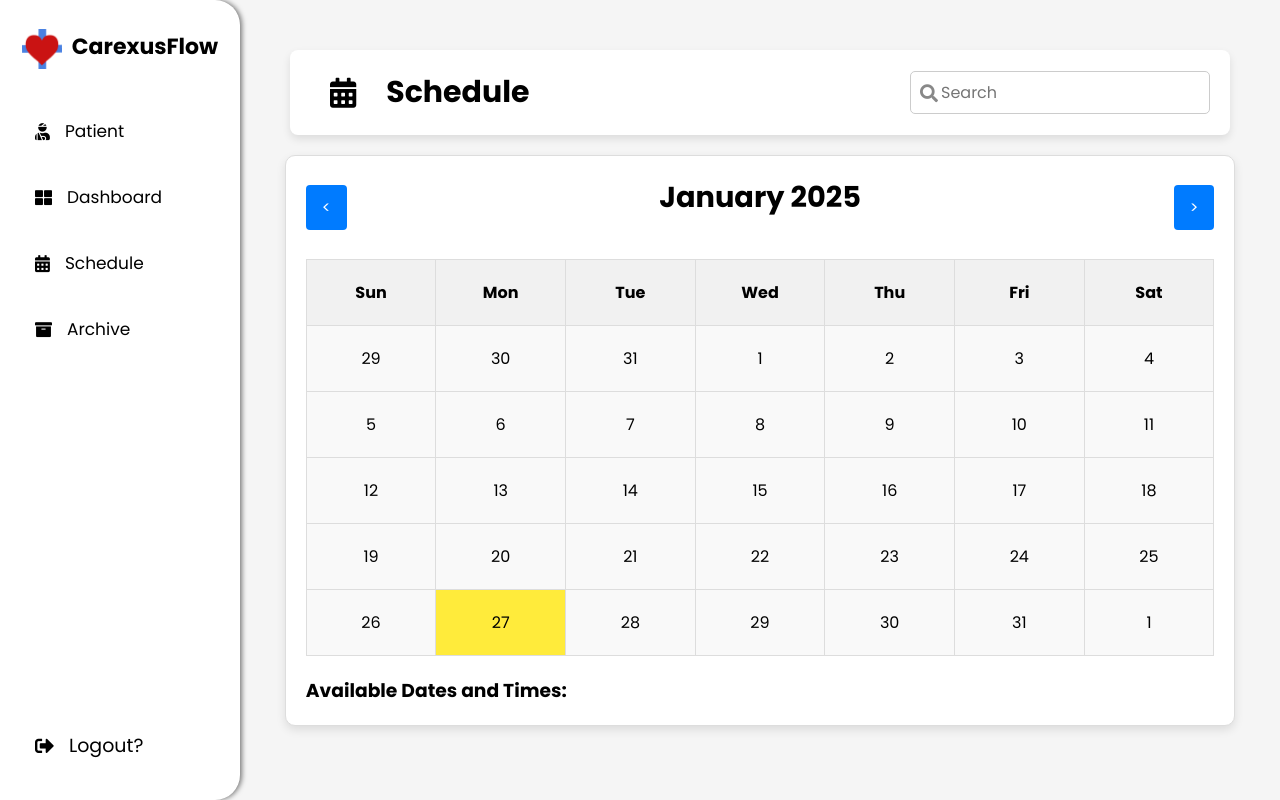
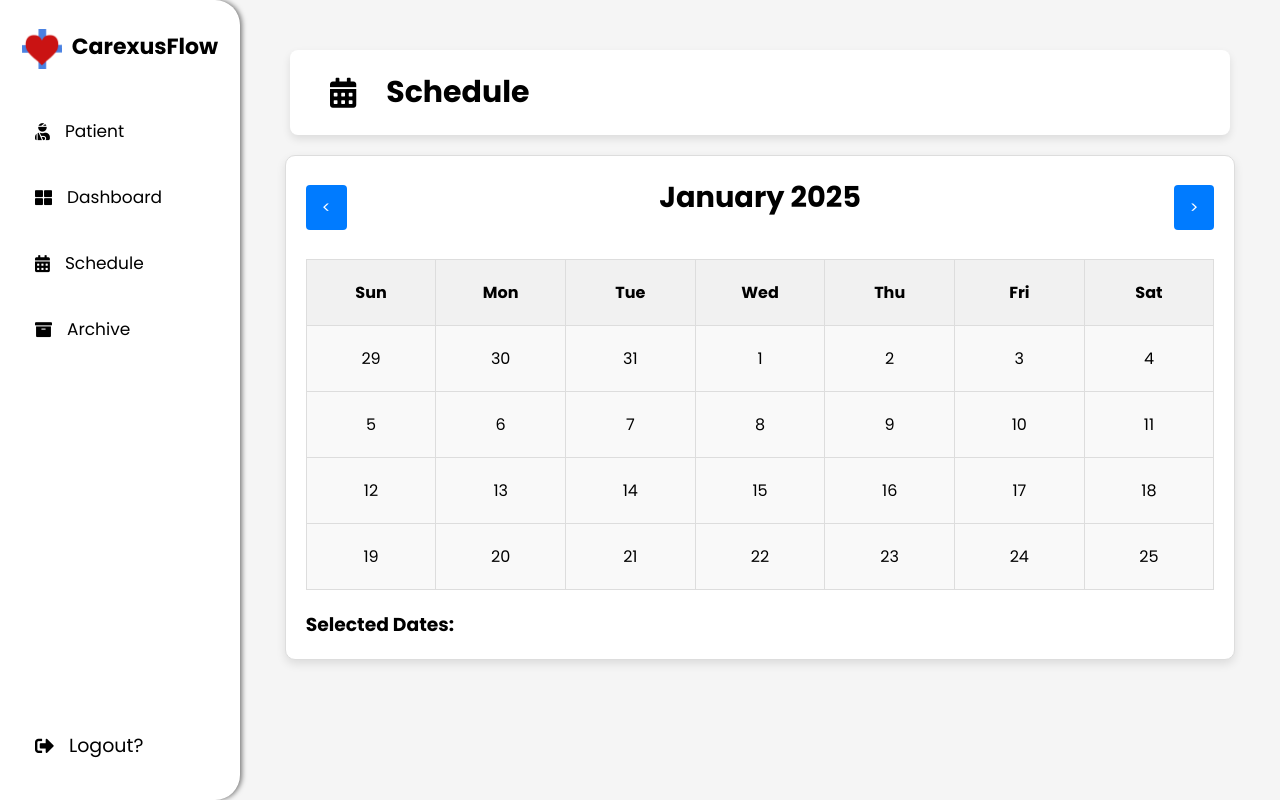
Before and after one commit to dumbbass/IntegCode, an Angular app: page /schedule in a window 1280 px wide. Built offline with nearby package versions, Linux system fonts and the light colour scheme.

Commit message:
Calendar

```diff
--- a/src/app/ADMIN/schedule/schedule.component.html
+++ b/src/app/ADMIN/schedule/schedule.component.html
@@ -6,21 +6,14 @@
         <div class="logo">
           <i class="fas fa-calendar-alt"></i> Schedule
         </div>
-        <div class="search-container">
-          <input type="text" class="search-bar" placeholder="Search">
-          <i class="fas fa-search search-icon"></i>
-        </div>
       </div>
     </div>
 
-
-    <!-- CONTENTS -->
-
-
+    <!-- Minimal content -->
     <div class="schedule-container">
       <div class="calendar-header">
         <button (click)="prevMonth()" class="btn">&lt;</button>
-        <h2 class="calendar-title">{{ currentMonth | date: 'MMMM yyyy' }}</h2>
+        <h2 class="calendar-title">{{ currentMonth$ | async | date: 'MMMM yyyy' }}</h2>
         <button (click)="nextMonth()" class="btn">&gt;</button>
       </div>
 
@@ -36,7 +29,7 @@
                 class="calendar-cell"
                 [class.selected]="isSelected(day)"
                 [class.today]="isToday(day)"
-                (click)="openModal(day)">
+                (click)="toggleDateSelection(day)">
               {{ day.getDate() }}
             </td>
           </tr>
@@ -44,26 +37,19 @@
       </table>
 
       <div class="selected-dates">
-        <h3>Available Dates and Times:</h3>
+        <h3>Selected Dates:</h3>
         <ul>
-          <li *ngFor="let entry of availability; let i = index">
-            <strong>{{ entry.date | date: 'MMMM d, yyyy' }}</strong>:
-            <span *ngFor="let time of entry.times; let last = last">
-              {{ formatTime(time) }}<span *ngIf="!last">, </span>
-            </span>
-            <button (click)="updateAvailability(i)">Update</button>
-            <button (click)="deleteAvailability(i)">Delete</button>
+          <li *ngFor="let date of selectedDates">
+            {{ date | date:'MMMM d, yyyy' }}
           </li>
         </ul>
       </div>
-
     </div>
 
-    <!-- Modal -->
     <div class="modal" *ngIf="isModalOpen">
       <div class="modal-content">
         <span class="close-btn" (click)="closeModal()">&times;</span>
-    <h2 class="modal-title">Set Available Times for {{ modalDate | date: 'fullDate' }}</h2>
+        <h2 class="modal-title">Set Available Times for {{ modalDate | date:'fullDate' }}</h2>
 
         <div class="time-input-container">
           <input type="time" [(ngModel)]="newTime" class="time-input" />
@@ -85,7 +71,5 @@
         </div>
       </div>
     </div>
-
-
   </div>
 </div>
--- a/src/app/ADMIN/schedule/schedule.component.ts
+++ b/src/app/ADMIN/schedule/schedule.component.ts
@@ -2,8 +2,9 @@ import { Component } from '@angular/core';
 import { CommonModule } from '@angular/common';
 import { RouterModule } from '@angular/router';
 import { AdminsidenavComponent } from '../adminsidenav/adminsidenav.component';
+import { FormsModule } from '@angular/forms';
+import { BehaviorSubject } from 'rxjs';
 import { startOfMonth, endOfMonth, startOfWeek, endOfWeek, addDays, isSameDay } from 'date-fns';
-import { FormsModule } from '@angular/forms';
 
 @Component({
   selector: 'app-schedule',
@@ -17,49 +18,85 @@ import { FormsModule } from '@angular/forms';
   styleUrls: ['./schedule.component.css']
 })
 export class ScheduleComponent {
-  currentMonth: Date = new Date();
+  // Use BehaviorSubject for efficient updates
+  currentMonth$ = new BehaviorSubject<Date>(new Date());
+  weekDays: string[] = ['Sun', 'Mon', 'Tue', 'Wed', 'Thu', 'Fri', 'Sat'];
+
+  // Cache for generated weeks
+  private weeksCache: Date[][] | null = null;
+  private cacheMonth: number | null = null;
+
   selectedDates: Date[] = [];
-  weekDays: string[] = ['Sun', 'Mon', 'Tue', 'Wed', 'Thu', 'Fri', 'Sat'];
-  daysInMonth: Date[] = [];
-  availability: { date: Date; times: string[] }[] = []; // Store availability
-
-  // Modal state
-  isModalOpen: boolean = false;
+  isModalOpen = false;
   modalDate: Date | null = null;
   modalTimes: string[] = [];
-  newTime: string = '';
+  newTime = '';
+
+  availability: { date: Date; times: string[] }[] = [];
 
   constructor() {
-    this.generateCalendar();
+    console.log('ScheduleComponent initialized');
+    // Subscribe to month changes
+    this.currentMonth$.subscribe(() => {
+      this.generateWeeks();
+    });
   }
 
+  // Optimized month navigation
   prevMonth() {
-    this.currentMonth = new Date(this.currentMonth.setMonth(this.currentMonth.getMonth() - 1));
-    this.generateCalendar();
+    const current = this.currentMonth$.value;
+    this.currentMonth$.next(new Date(current.getFullYear(), current.getMonth() - 1, 1));
   }
 
   nextMonth() {
-    this.currentMonth = new Date(this.currentMonth.setMonth(this.currentMonth.getMonth() + 1));
-    this.generateCalendar();
+    const current = this.currentMonth$.value;
+    this.currentMonth$.next(new Date(current.getFullYear(), current.getMonth() + 1, 1));
   }
 
-  generateCalendar() {
-    const start = startOfWeek(startOfMonth(this.currentMonth));
-    const end = endOfWeek(endOfMonth(this.currentMonth));
+  // Generate only visible weeks
+  generateWeeks(): Date[][] {
+    const current = this.currentMonth$.value;
 
-    const days = [];
-    let day = start;
-    while (day <= end) {
-      days.push(new Date(day));
-      day = addDays(day, 1);
+    // Return cached weeks if available
+    if (this.weeksCache && this.cacheMonth === current.getMonth()) {
+      return this.weeksCache;
     }
-    this.daysInMonth = days;
+
+    const weeks: Date[][] = [];
+    let week: Date[] = [];
+
+    // Get first day of month
+    const firstDay = new Date(current.getFullYear(), current.getMonth(), 1);
+    // Get last day of month
+    const lastDay = new Date(current.getFullYear(), current.getMonth() + 1, 0);
+
+    // Start from the first day of the week that includes the first day of the month
+    const startDay = new Date(firstDay);
+    startDay.setDate(firstDay.getDate() - firstDay.getDay());
+
+    // Generate only the visible days
+    while (startDay <= lastDay) {
+      week.push(new Date(startDay));
+      if (week.length === 7) {
+        weeks.push(week);
+        week = [];
+      }
+      startDay.setDate(startDay.getDate() + 1);
+    }
+
+    // Cache the result
+    this.weeksCache = weeks;
+    this.cacheMonth = current.getMonth();
+
+    return weeks;
   }
 
-  isSelected(date: Date): boolean {
-    return this.selectedDates.some((d) => isSameDay(d, date));
+  // Get weeks for the template
+  getWeeks(): Date[][] {
+    return this.generateWeeks();
   }
 
+  // Optimized isToday check
   isToday(date: Date): boolean {
     const today = new Date();
     return date.getDate() === today.getDate() &&
@@ -67,28 +104,24 @@ export class ScheduleComponent {
            date.getFullYear() === today.getFullYear();
   }
 
-  getWeeks(): Date[][] {
-    const weeks: Date[][] = [];
-    let week: Date[] = [];
-
-    this.daysInMonth.forEach((day, index) => {
-      week.push(day);
-      if ((index + 1) % 7 === 0) {
-        weeks.push(week);
-        week = [];
-      }
-    });
-
-    if (week.length > 0) {
-      weeks.push(week);
-    }
-
-    return weeks;
+  // Date selection handling
+  isSelected(date: Date): boolean {
+    return this.selectedDates.some(d => d && isSameDay(d, date));
   }
 
+  toggleDateSelection(date: Date) {
+    const index = this.selectedDates.findIndex(d => isSameDay(d, date));
+    if (index >= 0) {
+      this.selectedDates.splice(index, 1);
+    } else {
+      this.selectedDates.push(new Date(date));
+    }
+  }
+
+  // Modal handling
   openModal(date: Date) {
-    this.modalDate = date;
-    const existingEntry = this.availability.find((entry) => isSameDay(entry.date, date));
+    this.modalDate = new Date(date);
+    const existingEntry = this.availability.find(entry => isSameDay(entry.date, date));
     this.modalTimes = existingEntry ? [...existingEntry.times] : [];
     this.isModalOpen = true;
   }
@@ -100,6 +133,7 @@ export class ScheduleComponent {
     this.newTime = '';
   }
 
+  // Time management
   addTime() {
     if (this.newTime && !this.modalTimes.includes(this.newTime)) {
       this.modalTimes.push(this.newTime);
@@ -108,41 +142,33 @@ export class ScheduleComponent {
   }
 
   removeTime(time: string) {
-    this.modalTimes = this.modalTimes.filter((t) => t !== time);
+    this.modalTimes = this.modalTimes.filter(t => t !== time);
   }
 
+  // Availability management
   saveAvailability() {
     if (this.modalDate) {
-      const existingEntry = this.availability.find((entry) =>
-        isSameDay(new Date(entry.date), this.modalDate!)
+      const existingEntry = this.availability.find(entry =>
+        isSameDay(entry.date, this.modalDate!)
       );
+
       if (existingEntry) {
         existingEntry.times = [...this.modalTimes];
       } else {
-        this.availability.push({ date: this.modalDate, times: [...this.modalTimes] });
+        this.availability.push({
+          date: new Date(this.modalDate),
+          times: [...this.modalTimes]
+        });
       }
       this.closeModal();
     }
   }
 
-  // Helper function to format time to AM/PM
+  // Time formatting
   formatTime(time: string): string {
-    const [hours, minutes] = time.split(':').map(Number); // Split time into hours and minutes
+    const [hours, minutes] = time.split(':').map(Number);
     const amPm = hours >= 12 ? 'PM' : 'AM';
-    const formattedHours = hours % 12 || 12; // Convert to 12-hour format
+    const formattedHours = hours % 12 || 12;
     return `${formattedHours}:${minutes < 10 ? '0' + minutes : minutes} ${amPm}`;
   }
-
-  // Update an availability entry by opening the modal with its data
-  updateAvailability(index: number) {
-    const entry = this.availability[index];
-    this.modalDate = entry.date;
-    this.modalTimes = [...entry.times]; // Load the times for that date into the modal
-    this.isModalOpen = true; // Open the modal to allow updates
-  }
-
-  // Delete an availability entry
-  deleteAvailability(index: number) {
-    this.availability.splice(index, 1); // Remove the entry from the availability list
-  }
 }
```
Lines whose indentation alone changed are shown as unchanged.
